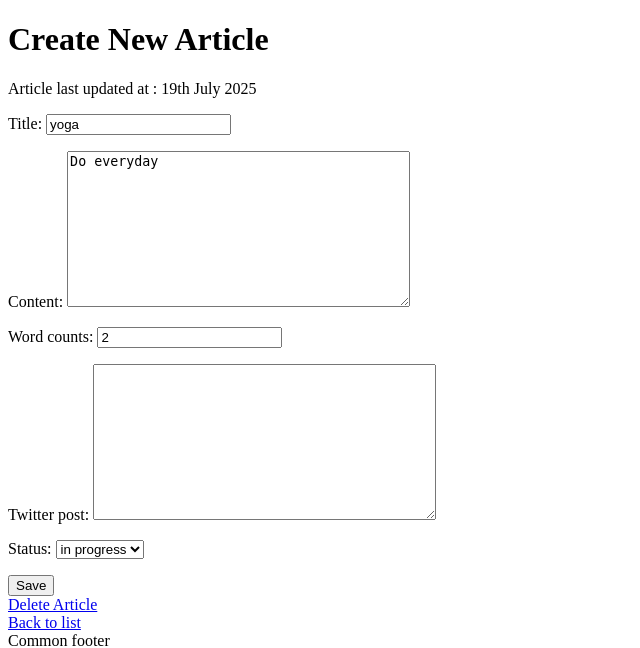
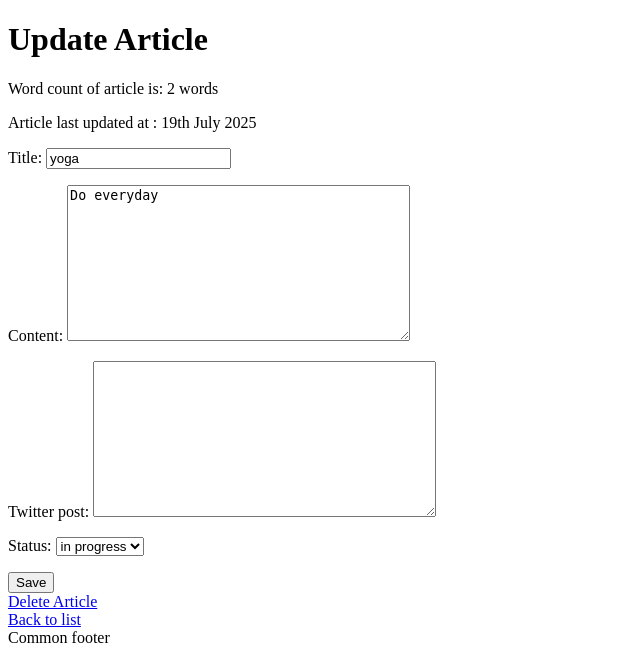
Before and after one commit to Aditya011041/djangoProject, a Django app: page /articles/2/update in a window 1280 px wide. Shown: the part 26-674 px from the top of the page, without its empty margins (0-640 px from the left). Run offline with Django 5.2, Linux system fonts and the light colour scheme; data comes from the database, SQL or seed files in the repository; both versions use the stored data as it was after the commit.

Commit message:
word/words pluralize and dynamic word count

```diff
--- a/app/models.py
+++ b/app/models.py
@@ -1,5 +1,6 @@
 from django.db import models
 from django.contrib.auth.models import AbstractUser
+import re
 
 ARTICLE_STATUS = (
     ('draft', 'draft'),
@@ -13,8 +14,13 @@ class UserData(AbstractUser):
 class ArticleData(models.Model):
     title = models.CharField(max_length=100)
     content = models.TextField(blank=True , default="")
-    word_counts = models.IntegerField(default=0)
+    word_counts = models.IntegerField(blank=True, default="")
     twitter_post = models.TextField(blank=True, default="")
     status = models.CharField(max_length=20, choices=ARTICLE_STATUS , default='draft')
     created_at = models.DateTimeField(auto_now_add=True)
     updated_at = models.DateTimeField(auto_now=True)
+
+    def save(self, *args, **kwargs):
+        text = re.sub(r'<[^>]*>' , "", self.content.replace("&nbsp;" , " "))
+        self.word_counts = len(re.findall(r'\b\w+\b', text))
+        super().save(*args, **kwargs)
--- a/app/views.py
+++ b/app/views.py
@@ -11,13 +11,13 @@ class ArticleListView(ListView):
 
 class AcrticleCreateView(CreateView):
     model = ArticleData
-    fields = ['title', 'content', 'word_counts', 'twitter_post', 'status']
+    fields = ['title', 'content', 'twitter_post', 'status']
     template_name = 'app/article_create.html'
     success_url = reverse_lazy('home')
 
 class AcrticleUpdateView(UpdateView):
     model = ArticleData
-    fields = ['title', 'content', 'word_counts', 'twitter_post', 'status']
+    fields = ['title', 'content', 'twitter_post', 'status']
     template_name = 'app/article_update.html'
     success_url = reverse_lazy('home')
     context_object_name = "article"
--- a/templates/app/article_update.html
+++ b/templates/app/article_update.html
@@ -1,7 +1,8 @@
 {% extends 'app/base.html' %}
 
 {% block content %}
-    <h1>Create New Article</h1>
+    <h1>Update Article</h1>
+    <p>Word count of article is: {{article.word_counts}} word{{article.word_counts | pluralize}}</p>
     <p>Article last updated at : {{article.updated_at | date:"jS F Y"}}</p>
     <form method="POST">
         {% csrf_token %}
```
Also changed, not shown: templates/app/home.html (+9 -5 lines), app/migrations/0003_alter_articledata_word_counts.py (added), db.sqlite3.
